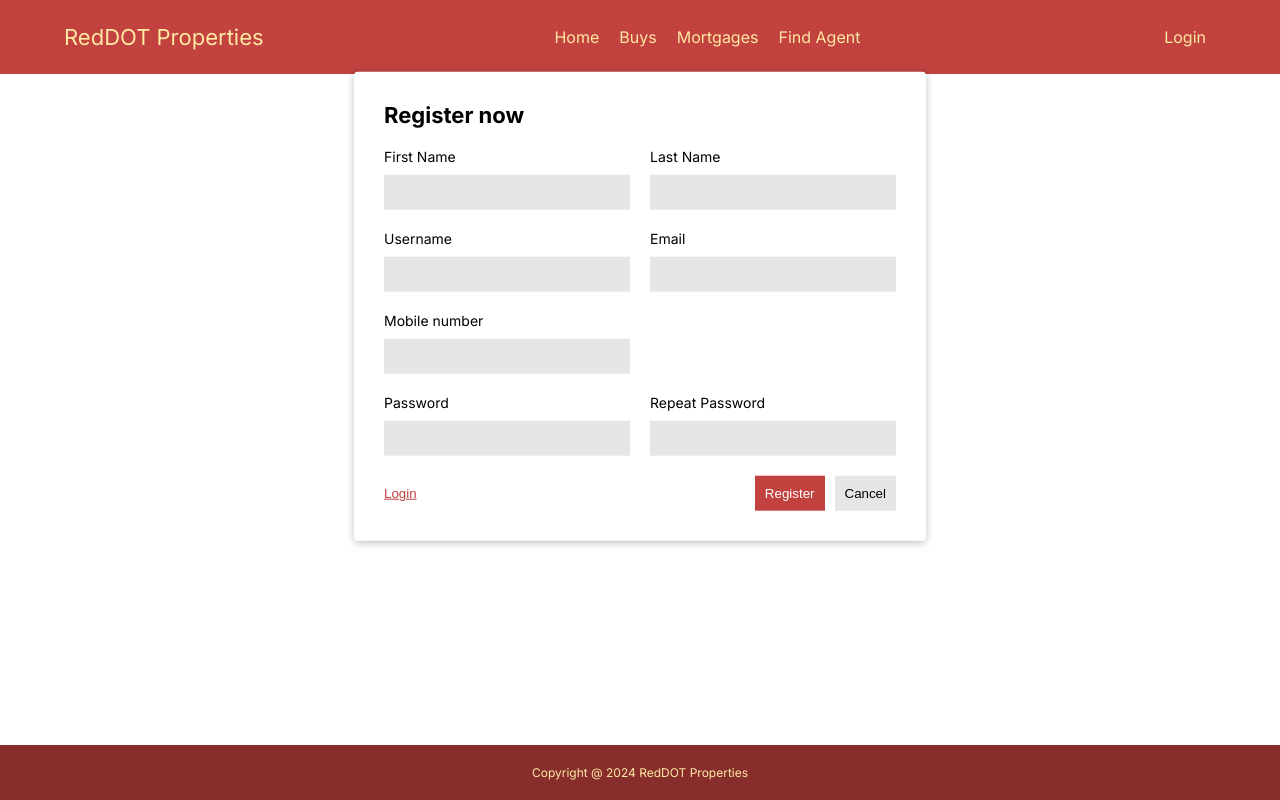
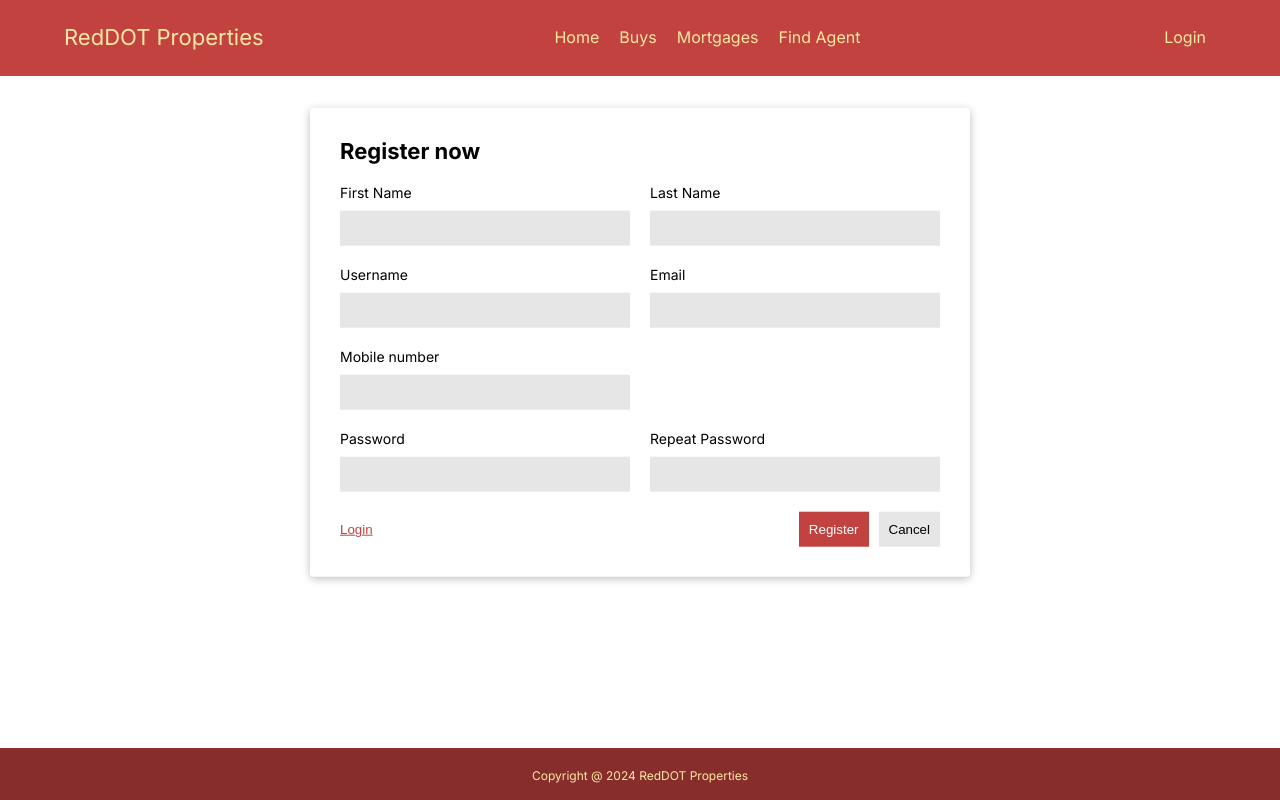
Before and after one commit to harrytohzenghau/csit-314-group-project, a React (Vite) app in the folder frontend/: page /register in a window 1280 px wide. Built offline with nearby package versions, Linux system fonts and the light colour scheme.

Commit message:
Styling update

```diff
--- a/frontend/src/components/Auth/Register.module.css
+++ b/frontend/src/components/Auth/Register.module.css
@@ -7,8 +7,8 @@
   left: 50%;
   top: 50%;
   transform: translate(-50%, -70%);
-  width: 40%;
-  min-width: 50rem;
+  width: 70%;
+  max-width: 60rem;
 }
 
 .card-style {
--- a/frontend/src/components/Layout/Footer.module.css
+++ b/frontend/src/components/Layout/Footer.module.css
@@ -4,6 +4,7 @@
   width: 100%;
   background-color: var(--secondary-color);
   padding: 2rem 0;
+  height: 1.5vh;
 }
 
 .footer-wrapper {
--- a/frontend/src/components/Layout/MainNavigation.module.css
+++ b/frontend/src/components/Layout/MainNavigation.module.css
@@ -1,6 +1,7 @@
 .header {
   background-color: var(--primary-color);
   padding: 2.4rem 0;
+  height: 3.5vh;
 }
 
 .header-wrapper {
--- a/frontend/src/components/Layout/Root.module.css
+++ b/frontend/src/components/Layout/Root.module.css
@@ -6,6 +6,8 @@
   margin: 0 auto;
   max-width: 120rem;
   flex-grow: 1;
+  height: 90vh;
+  position: relative;
 }
 
 .toaster {
```
